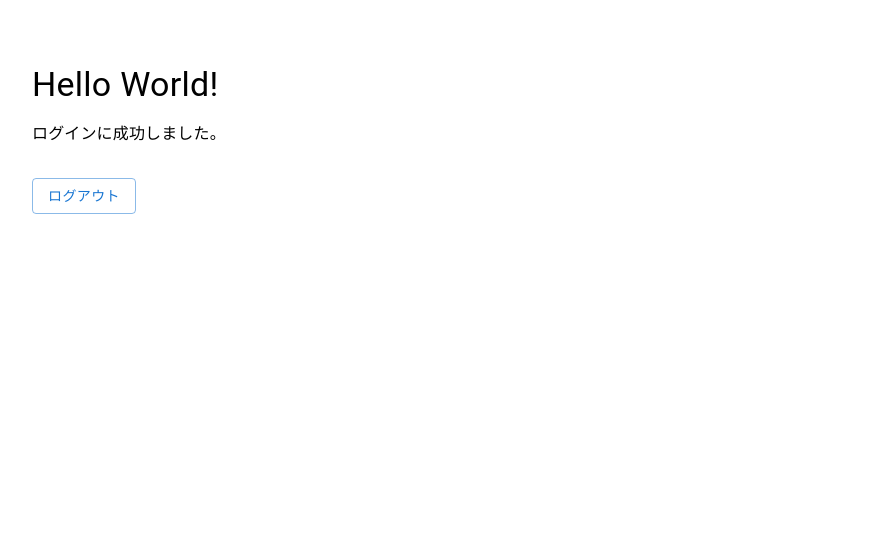
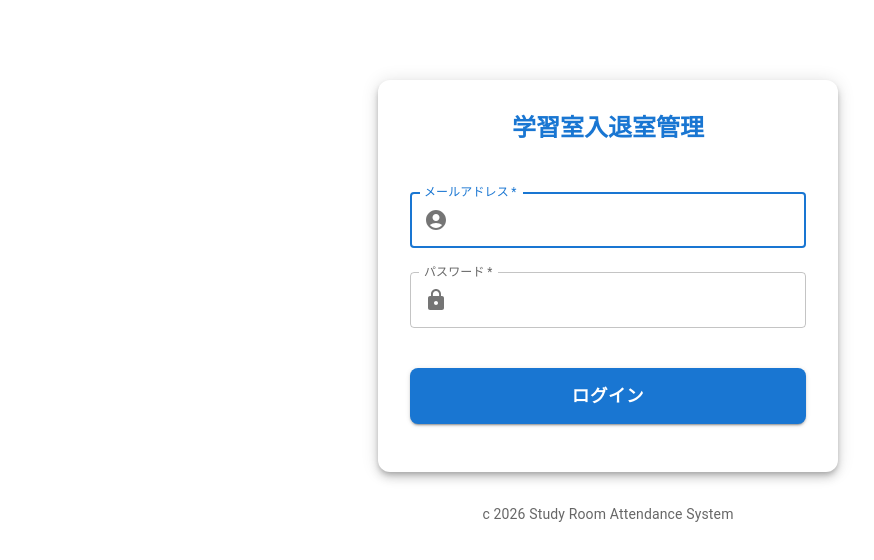
Before and after one commit to m67pg/study-room-ee-kuroco, a React (Create React App) app: page / in a window 1280 px wide. Shown: the top 560 px of the page, without its empty margins (32-906 px from the left). Built offline with nearby package versions, Linux system fonts and the light colour scheme; sample sign-in values are in the browser's storage.

Commit message:
ログイン画面を修正

```diff
--- a/src/Home.tsx
+++ b/src/Home.tsx
@@ -1,24 +1,169 @@
-import React from 'react';
-import { Typography, Container, Button } from '@mui/material';
+import React, { useState } from 'react';
+import axios from 'axios';
 import { useNavigate } from 'react-router-dom';
+import {
+  Container,
+  Box,
+  TextField,
+  Button,
+  Typography,
+  Paper,
+  Alert,
+  CircularProgress,
+  InputAdornment
+} from '@mui/material';
+import { AccountCircle, Lock } from '@mui/icons-material';
 
-const Home: React.FC = () => {
+const Login: React.FC = () => {
+  const [email, setEmail] = useState('');
+  const [password, setPassword] = useState('');
+  const [loading, setLoading] = useState(false);
+  const [error, setError] = useState<string | null>(null);
+
   const navigate = useNavigate();
 
-  const handleLogout = () => {
-    sessionStorage.removeItem('kuroco_token'); // トークンを削除
-    navigate('/Login');
+  // KurocoのAPIエンドポイントURL
+  const LOGIN_API_URL = 'https://m67pg.g.kuroco.app/rcms-api/1/login';
+
+  const handleLogin = async (e: React.FormEvent) => {
+    e.preventDefault();
+    setLoading(true);
+    setError(null);
+
+    const payload = {
+      email: email,
+      password: password,
+    };
+
+    try {
+      const response = await axios.post(LOGIN_API_URL, payload);
+
+      if (response.status === 200) {
+        // トークンをセッションストレージに保存
+        const token = response.data.token;
+        sessionStorage.setItem('kuroco_token', token);
+
+        console.log("ログイン成功");
+
+        // 遷移先をドメイン直下 (/) に設定
+        // App.tsx側でログイン状態を判定してHomeを表示します
+        // ※状態を確実に反映させるため、必要に応じて画面をリロードさせる場合もあります
+        navigate('/');
+        window.location.reload();
+      }
+    } catch (err: any) {
+      console.error("Login Error:", err.response?.data);
+      const serverMessage = err.response?.data?.errors?.[0]?.message;
+      setError(serverMessage || "メールアドレスまたはパスワードが正しくありません。");
+    } finally {
+      setLoading(false);
+    }
   };
 
   return (
-    <Container sx={{ mt: 8 }}>
-      <Typography variant="h4">Hello World!</Typography>
-      <Typography sx={{ mt: 2 }}>ログインに成功しました。</Typography>
-      <Button variant="outlined" sx={{ mt: 4 }} onClick={handleLogout}>
-        ログアウト
-      </Button>
+    <Container component="main" maxWidth="xs">
+      <Box
+        sx={{
+          marginTop: 10,
+          display: 'flex',
+          flexDirection: 'column',
+          alignItems: 'center',
+        }}
+      >
+        <Paper
+          elevation={6}
+          sx={{
+            padding: 4,
+            display: 'flex',
+            flexDirection: 'column',
+            alignItems: 'center',
+            width: '100%',
+            borderRadius: 3,
+            backgroundColor: '#ffffff'
+          }}
+        >
+          <Typography component="h1" variant="h5" sx={{ mb: 4, fontWeight: 'bold', color: '#1976d2' }}>
+            学習室入退室管理
+          </Typography>
+
+          {error && (
+            <Alert severity="error" sx={{ width: '100%', mb: 3 }}>
+              {error}
+            </Alert>
+          )}
+
+          <Box component="form" onSubmit={handleLogin} noValidate sx={{ width: '100%' }}>
+            <TextField
+              margin="normal"
+              required
+              fullWidth
+              id="email"
+              label="メールアドレス"
+              name="email"
+              autoComplete="email"
+              autoFocus
+              variant="outlined"
+              value={email}
+              onChange={(e) => setEmail(e.target.value)}
+              disabled={loading}
+              InputProps={{
+                startAdornment: (
+                  <InputAdornment position="start">
+                    <AccountCircle color="action" />
+                  </InputAdornment>
+                ),
+              }}
+            />
+            <TextField
+              margin="normal"
+              required
+              fullWidth
+              name="password"
+              label="パスワード"
+              type="password"
+              id="password"
+              autoComplete="current-password"
+              variant="outlined"
+              value={password}
+              onChange={(e) => setPassword(e.target.value)}
+              disabled={loading}
+              InputProps={{
+                startAdornment: (
+                  <InputAdornment position="start">
+                    <Lock color="action" />
+                  </InputAdornment>
+                ),
+              }}
+            />
+            <Button
+              type="submit"
+              fullWidth
+              variant="contained"
+              size="large"
+              sx={{
+                mt: 4,
+                mb: 2,
+                height: '56px',
+                fontSize: '1.1rem',
+                fontWeight: 'bold',
+                textTransform: 'none',
+                borderRadius: '8px'
+              }}
+              disabled={loading}
+            >
+              {loading ? <CircularProgress size={24} color="inherit" /> : 'ログイン'}
+            </Button>
+          </Box>
+        </Paper>
+
+        <Box sx={{ mt: 4, color: 'text.secondary' }}>
+          <Typography variant="body2" align="center">
+            c {new Date().getFullYear()} Study Room Attendance System
+          </Typography>
+        </Box>
+      </Box>
     </Container>
   );
 };
 
-export default Home;
+export default Login;
```
